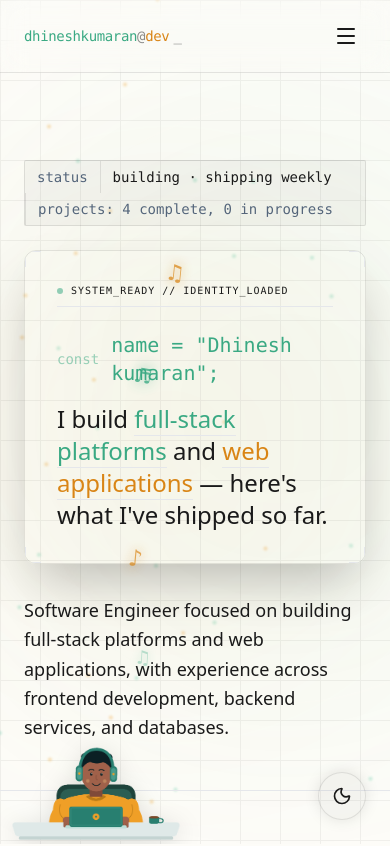
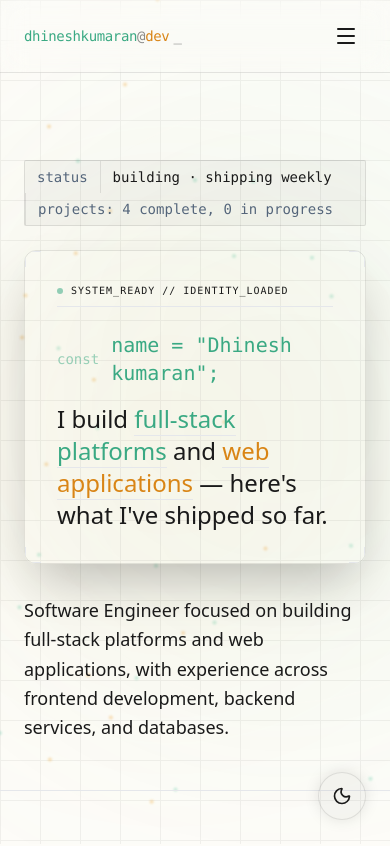
Before and after one commit to Dhineshkumaran/Portfolio, a Next.js app: page / in a window 390 px wide. Shown: the top 846 px of the page. Built offline with nearby package versions, Linux system fonts and the light colour scheme.

Commit message:
Anchor character at page end on smaller screens

```diff
--- a/app/layout.tsx
+++ b/app/layout.tsx
@@ -53,12 +53,12 @@ export default function RootLayout({
           disableTransitionOnChange
         >
           <Nav />
-          <main className="min-h-screen pt-28">
+          <main className="relative min-h-screen pt-28 pb-32 lg:pb-0">
             {children}
+            <CodingListener />
           </main>
 
           <ThemeToggle />
-          <CodingListener />
 
           <footer className="border-t border-border mt-20 py-8">
               <div className="max-w-4xl mx-auto px-6 text-center font-mono text-xs text-foreground/40">
--- a/components/CodingListener.tsx
+++ b/components/CodingListener.tsx
@@ -14,7 +14,7 @@ export default function CodingListener() {
     const reducedMotion = useReducedMotion();
 
     return (
-        <div aria-hidden="true" className="pointer-events-none fixed inset-0 z-20 overflow-hidden">
+        <div aria-hidden="true" className="pointer-events-none absolute inset-0 z-20 overflow-hidden lg:fixed lg:inset-0">
             {notes.map((note, index) => (
                 <motion.span
                     key={index}
```
